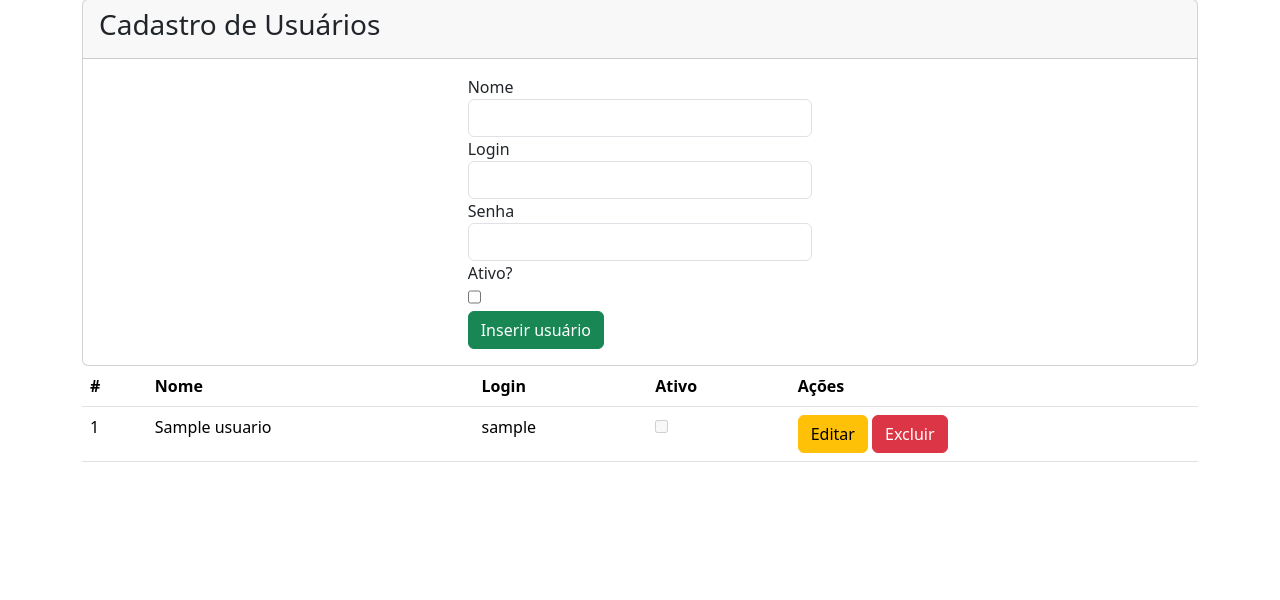
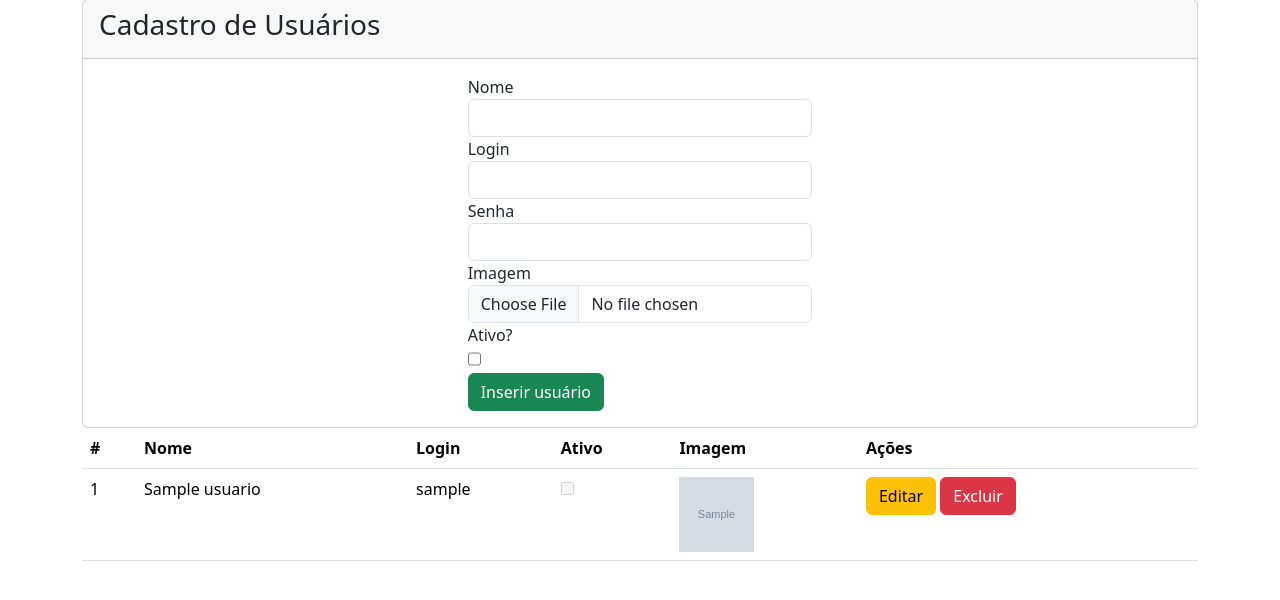
Before and after one commit to Melo-Edvaldo/videos, a PHP site: page /usuarios.php in a window 1280 px wide. Shown: the part 99-699 px from the top of the page. Run offline with PHP 8.4, Linux system fonts and the light colour scheme; tables that the repository leaves empty or names only in its code hold one stand-in row (values such as "Sample post"); grey boxes marked "Sample" are stand-in pictures.

Commit message:
Quase tudo pronto

```diff
--- a/usuarios.php
+++ b/usuarios.php
@@ -38,7 +38,17 @@
             $senha = hash('sha512', $_POST["Senha"]);
             $ativo = $_POST["Ativo"] == "on" ? true : false;
 
-            $query = "INSERT INTO usuarios (nome, login, senha, ativo) VALUES ('$nome','$login','$senha','$ativo')";
+            if(isset($_FILES["Imagem"]) && !empty($_FILES["Imagem"]))
+            {
+                $imagem = "./img/" . $_FILES["Imagem"]["name"];
+                move_uploaded_file($_FILES["Imagem"]["tmp_name"], $imagem);
+                // echo "Upload realizado com sucesso";
+            } else
+            {
+                $imagem = "";
+            }
+
+            $query = "INSERT INTO usuarios (nome, login, senha, ativo, imagem) VALUES ('$nome', '$login', '$senha', $ativo, '$imagem')";
             $resultado = mysqli_query($conexao, $query);
             if($resultado == 1)
             {
@@ -63,7 +73,7 @@
     <div class="card-body">
         <div class="row">
             <div class="col-md-4 offset-4">
-                <form action="./usuarios.php" method="post">
+                <form action="./usuarios.php" method="post" enctype="multipart/form-data">
                     <div class="form-group">
                         <label>Nome</label>
                         <input type="text" name="Nome" class="form-control" />
@@ -75,6 +85,10 @@
                     <div class="form-group">
                         <label>Senha</label>
                         <input type="password" name="Senha" class="form-control" />
+                    </div>
+                    <div class="form-group">
+                        <label>Imagem</label>
+                        <input type="file" name="Imagem" class="form-control" accept="image/*" />
                     </div>
                     <div class="form-group">
                         <label>Ativo?</label>
@@ -98,12 +112,13 @@
             <th>Nome</th>
             <th>Login</th>
             <th>Ativo</th>
+            <th>Imagem</th>
             <th>Ações</th>
         </tr>
     </thead>
     <tbody>
         <?php
-            $query = "SELECT id, nome, login, ativo FROM usuarios ORDER BY id ASC";
+            $query = "SELECT id, nome, login, ativo, imagem FROM usuarios ORDER BY id ASC";
             $dados = mysqli_query($conexao, $query);
             if($dados)
             {
@@ -130,6 +145,9 @@
                                 ?>
                             </td>
                             <td>
+                                <img src="<?php echo $linha['imagem']; ?>" width="75" height="75" />
+                            </td>
+                            <td>
                                 <a class="btn btn-warning" href="editarUsuario.php?id=<?php echo $linha["id"]; ?>">Editar</a>
                                 <a class="btn btn-danger" href="excluirUsuario.php?id=<?php echo $linha["id"]; ?>">Excluir</a>
                             </td>
```
Also changed, not shown: img/Dez.png (added).
